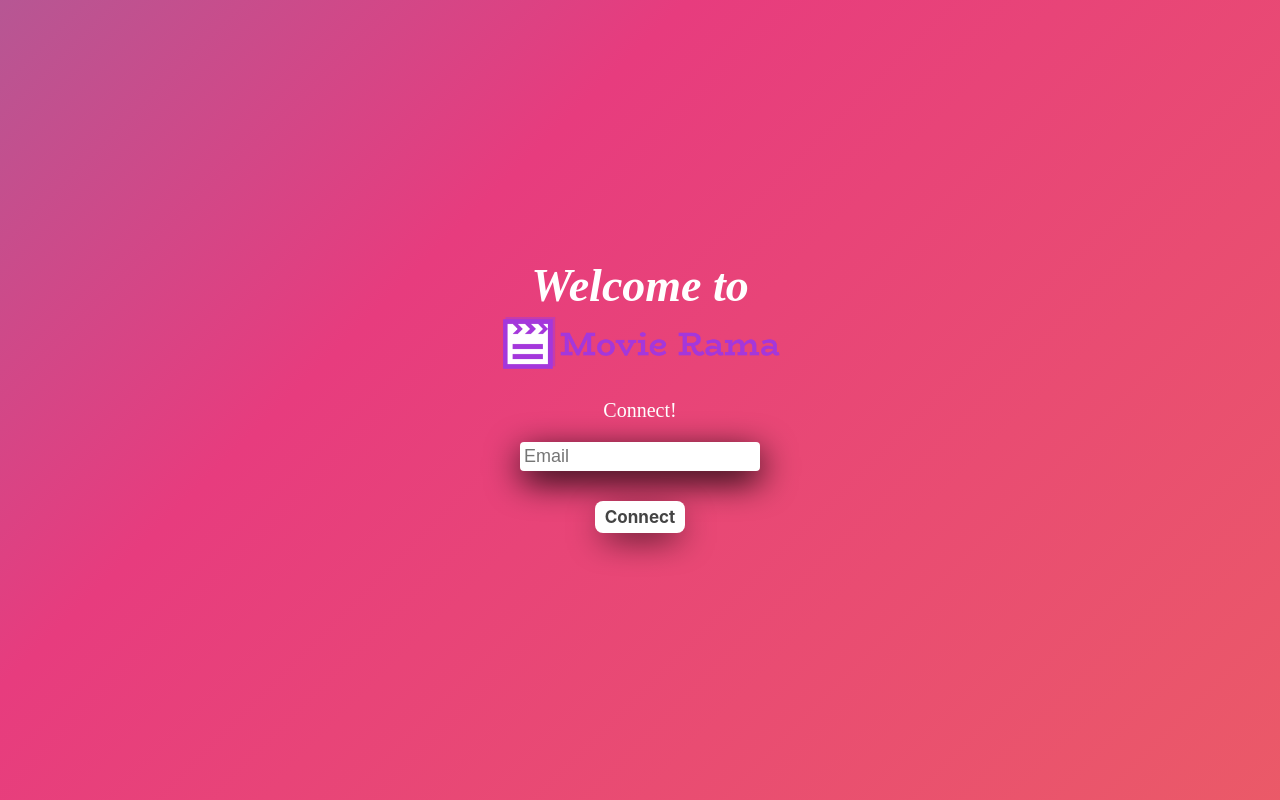
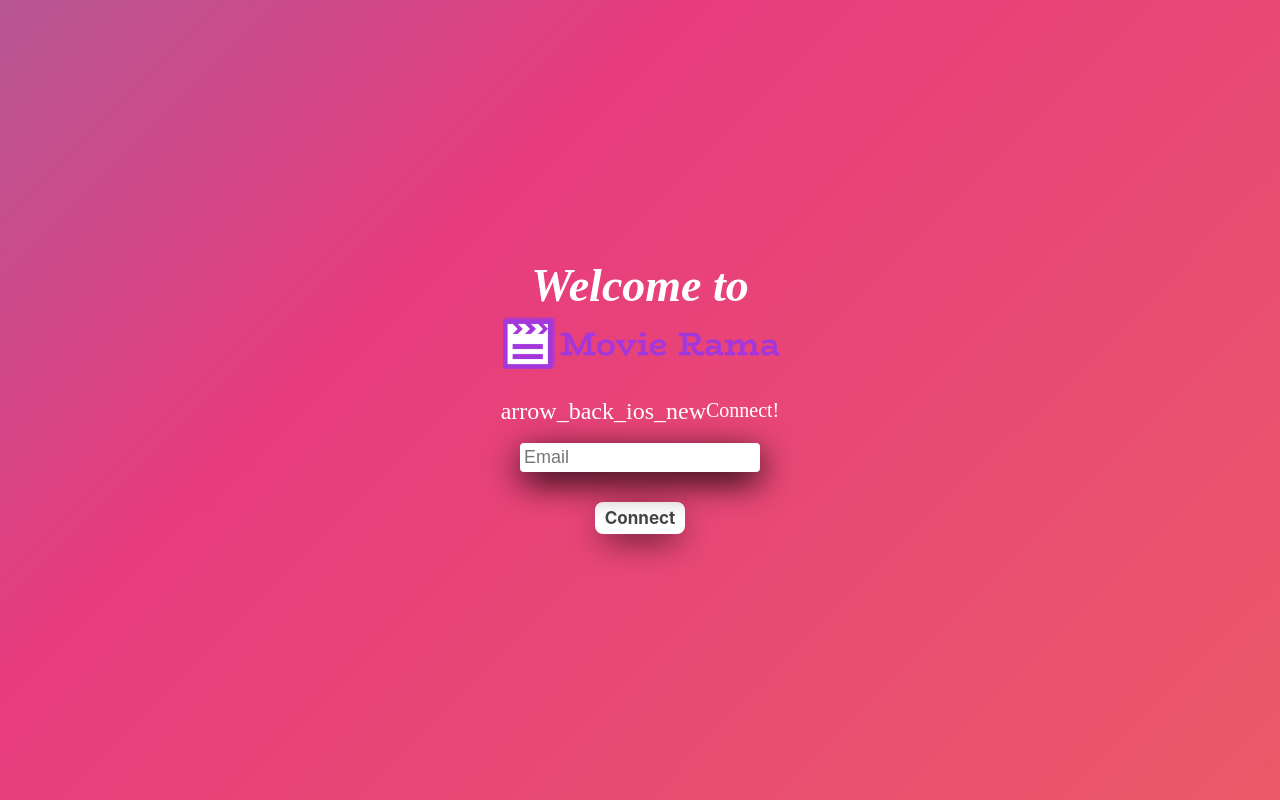
Before and after one commit to smackflad/movieRamaApp, a React (Create React App) app in the folder front/: page /login in a window 1280 px wide. Built offline with nearby package versions, Linux system fonts and the light colour scheme; a web font is replaced by a local one.

Commit message:
added error message in case reppass and pass diffrent, started creating the back button in login page

```diff
--- a/front/src/components/generalComponents/customTextBox/CustomTextBox.js
+++ b/front/src/components/generalComponents/customTextBox/CustomTextBox.js
@@ -2,7 +2,7 @@ import "./customTextBox.css";
 import { useNavigate } from "react-router-dom";
 import { useAnimation, motion, delay, AnimatePresence } from "framer-motion";
 
-const CustomTextBox = ({keyy="", name="", disabled=false, isError=false, required=false, value, change=()=>{}, blur=()=>{}, placeholder="", type="text"}) => {
+const CustomTextBox = ({keyy="", name="", disabled=false, isError=false, errorMessage="", required=false, value, change=()=>{}, blur=()=>{}, placeholder="", type="text"}) => {
     return (
     <div className="customTextBox-external">
         <motion.input
@@ -20,7 +20,9 @@ const CustomTextBox = ({keyy="", name="", disabled=false, isError=false, require
                 delay: 0.2
             }}
         />
-        <span></span>
+        {(isError) &&
+            <span className="customTextBox-span">*{errorMessage}</span>
+        }
     </div>
     );
 };
--- a/front/src/components/generalComponents/customTextBox/customTextBox.css
+++ b/front/src/components/generalComponents/customTextBox/customTextBox.css
@@ -1,3 +1,8 @@
+.customTextBox-external {
+    display: flex;
+    flex-direction: column;
+    position: relative;
+}
 .customTextBox-external .customTextBox-txt {
     padding: 4px;
     margin: 0;
@@ -15,3 +20,11 @@
     -webkit-box-shadow: 1px 10px 35px -1px rgb(182, 0, 0);
     -moz-box-shadow: 1px 10px 35px -1px rgb(182, 0, 0);
 }
+
+.customTextBox-external .customTextBox-span{
+    position: absolute;
+    z-index: 1;
+    font-family: unset !important;
+    bottom: -22px;
+    text-shadow: 0.5px 0.5px 7px black;
+}
--- a/front/src/components/pages/loginPage/LoginPage.js
+++ b/front/src/components/pages/loginPage/LoginPage.js
@@ -140,12 +140,17 @@ return (
         )}
         </AnimatePresence>
       </div>
+      <div className="loginPage-logo-container-low">
+        <span class="material-symbols-outlined">
+          arrow_back_ios_new
+        </span>
         {(!(isLogin || isRegister) || isLogin) &&
           <span className="loginPage-logo-low">Connect!</span>
         }
         {(isRegister) &&
           <span className="loginPage-logo-low">Create a new account!</span>
         }
+      </div>
       <div className="loginPage-other">
         <div className="loginPage-inputs">
           {!(isLogin || isRegister) &&
@@ -264,6 +269,7 @@ return (
               disabled={false}
               required={true}
               isError={regPasswdErr}
+              errorMessage="Passwords do not match"
               placeholder="Repeat Password"
               type="password"
               blur={(e)=>{
--- a/front/src/components/pages/loginPage/loginPage.css
+++ b/front/src/components/pages/loginPage/loginPage.css
@@ -35,12 +35,15 @@
     font-style: italic;
 }
 
-.loginPage-external .loginPage-internal .loginPage-logo-low{
+.loginPage-external .loginPage-internal .loginPage-logo-container-low .loginPage-logo-low{
     font-size: 20px;
-    /* font-weight: 500; */
-    /* font-style: italic; */
+}
 
+.loginPage-external .loginPage-internal .loginPage-logo-container-low {
+    position: relative;
+    display: flex;
 }
+
 .loginPage-external .loginPage-internal .loginPage-logo .loginPage-logo-img {
     display: flex;
     flex-direction: column;
```
Lines whose indentation alone changed are shown as unchanged.
